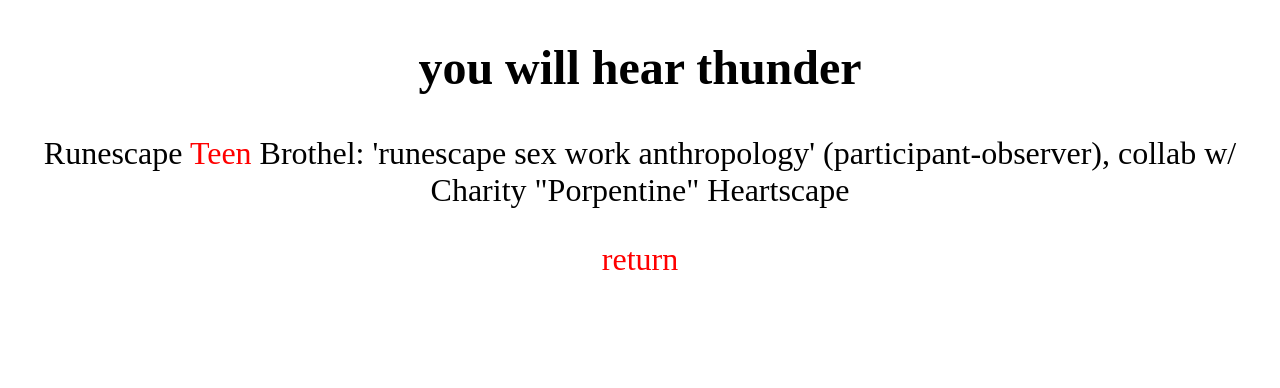
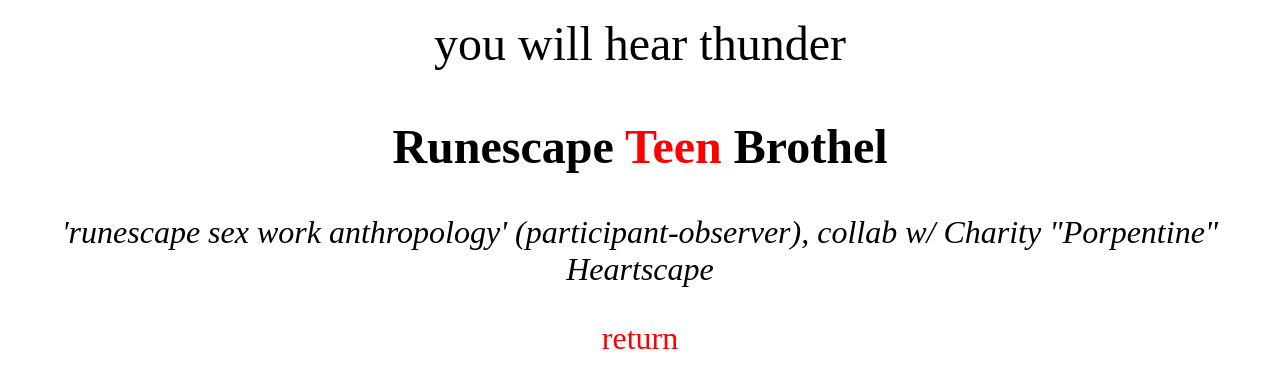
Before and after one commit to lauramvx/lauramvx.github.io, a plain HTML site: page zines/index.html in a window 1280 px wide. Drawn offline with Linux system fonts and the light colour scheme.

Commit message:
Update index.html

```diff
--- a/zines/index.html
+++ b/zines/index.html
@@ -7,9 +7,10 @@
         <link rel="stylesheet" href="/styles/nav.css">
 	</head>
 	<body>
-		<h2>you will hear thunder</h2>
+		<h1>you will hear thunder</h1>
 
-		<p>Runescape <a href="https://porpentine.itch.io/runescape">Teen</a> Brothel: 'runescape sex work anthropology' (participant-observer), collab w/ Charity "Porpentine" Heartscape</p>
+		<h2>Runescape <a href="https://porpentine.itch.io/runescape">Teen</a> Brothel</h2>
+		<p><em>'runescape sex work anthropology' (participant-observer), collab w/ Charity "Porpentine" Heartscape</em></p>
 		<nav><a href="/">return</a></nav>
 	</body>
 </html>
```
